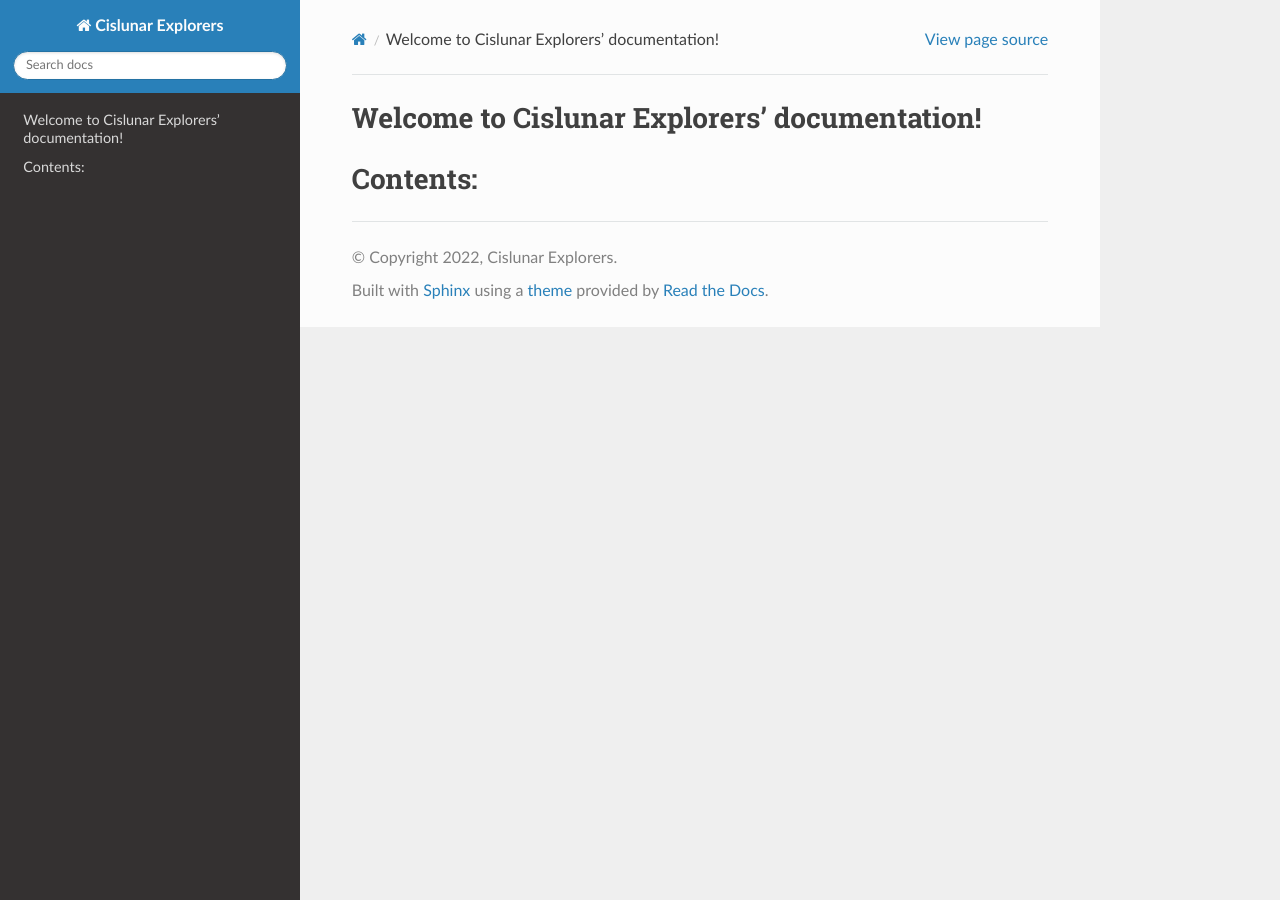
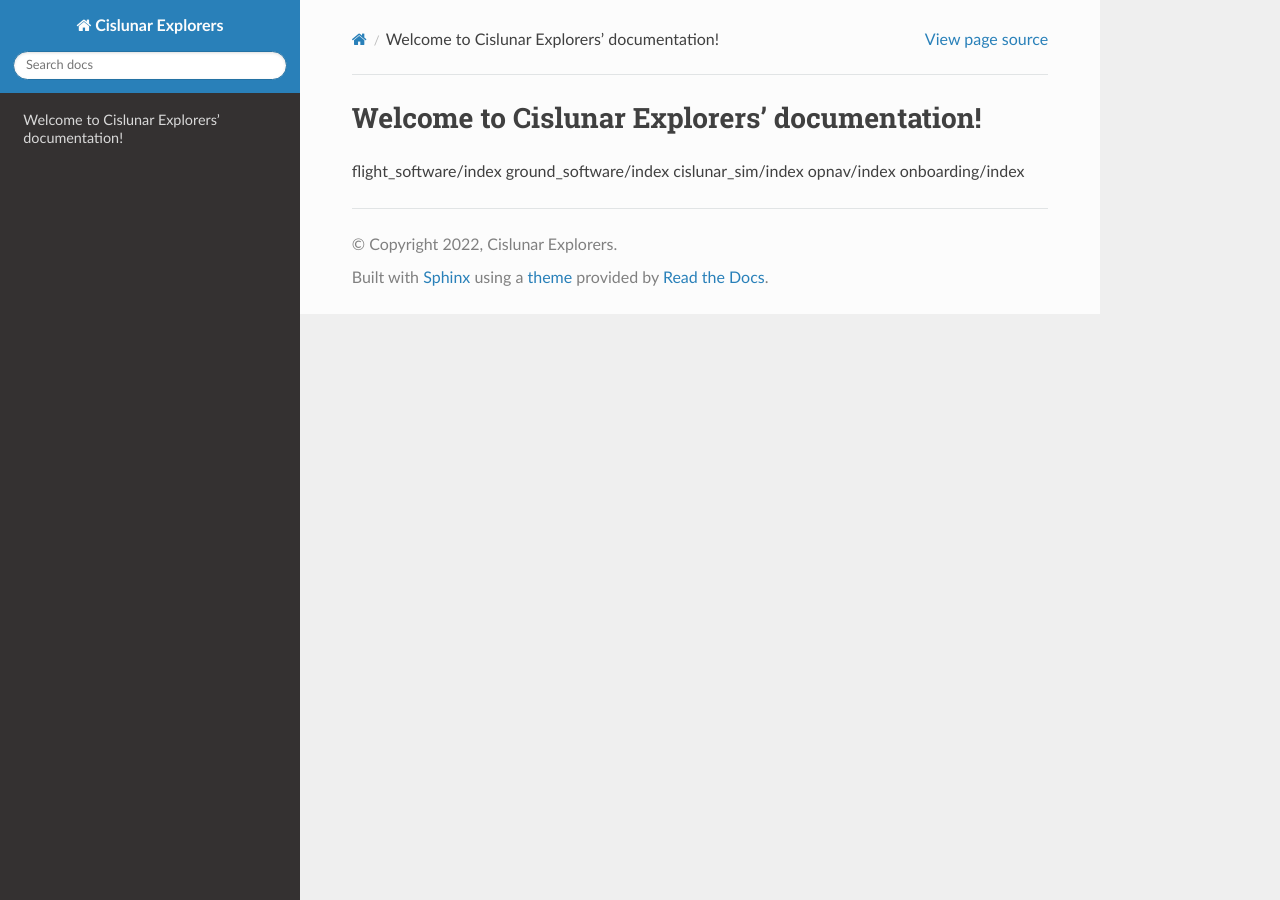
Before and after one commit to Cislunar-Explorers/Documentation, a Sphinx documentation site: the page built from source/index.rst, in a window 1280 px wide. Built offline with Sphinx 7.4.7 and the Read the Docs theme 2.0.0, drawn with Linux system fonts in a browser that asks for light colours.

Commit message:
add main contents index

```diff
--- a/source/index.rst
+++ b/source/index.rst
@@ -10,9 +10,8 @@
    :maxdepth: 2
    :caption: Contents:
 
-
-
-
-
-Contents:
-==================
+flight_software/index
+ground_software/index
+cislunar_sim/index
+opnav/index
+onboarding/index
```
